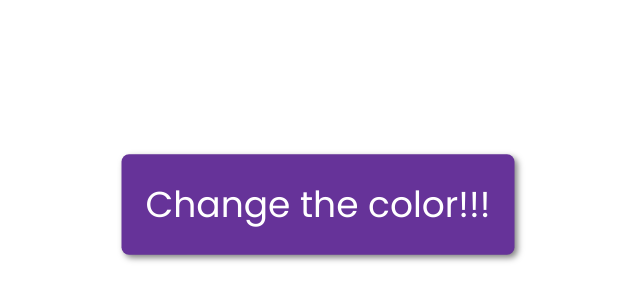
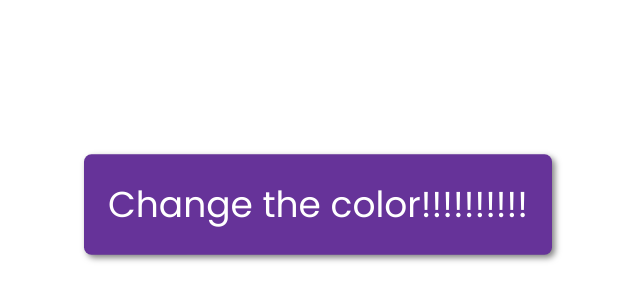
Before and after one commit to hasmikcoder/background-changer, a plain HTML site: page index.html in a window 1280 px wide. Shown: the part 196-496 px from the top of the page, without its empty margins (322-962 px from the left). Drawn offline with Linux system fonts and the light colour scheme.

Commit message:
Update index.html

```diff
--- a/index.html
+++ b/index.html
@@ -10,7 +10,7 @@
 
 </head>
 <body>
-    <button id="btn">Change the color!!!</button>
+    <button id="btn">Change the color!!!!!!!!!!</button>
 
 </body>
 </html>
```
